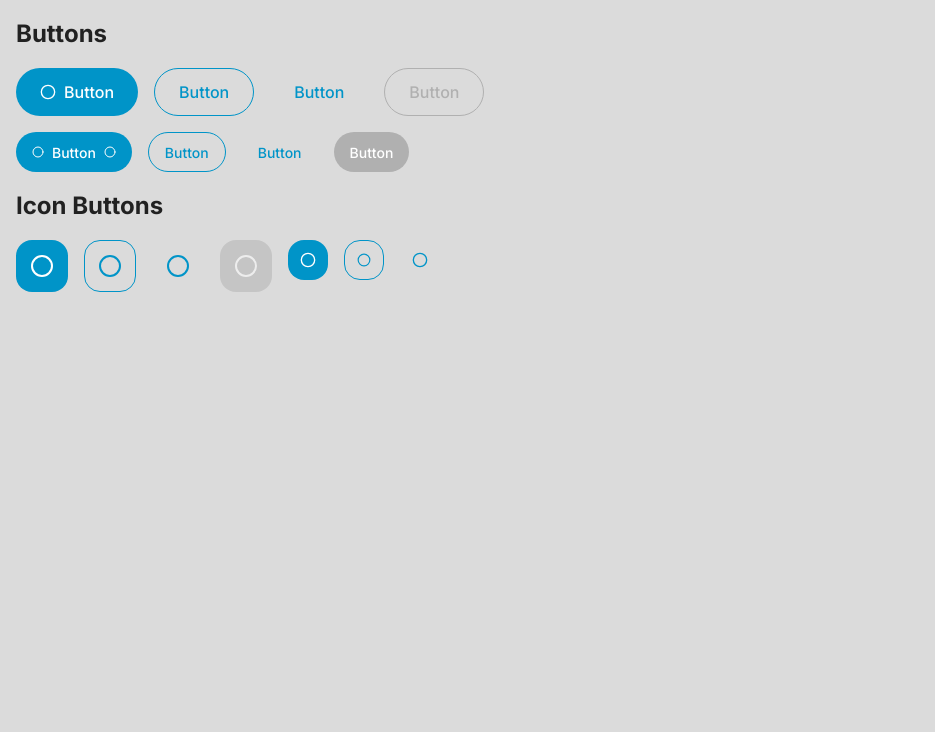
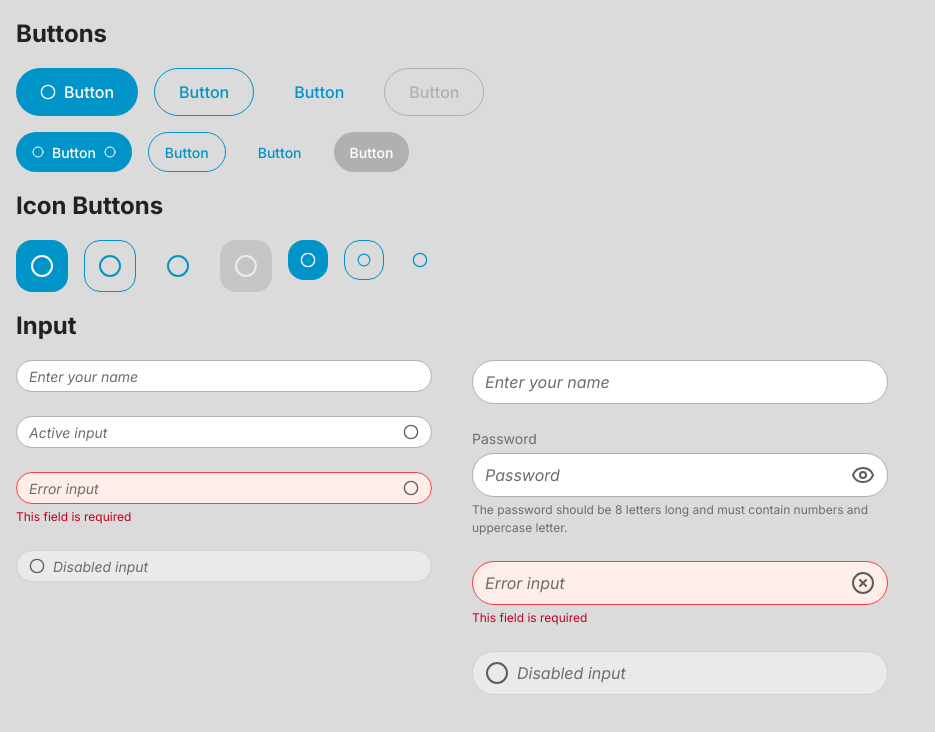
Before and after one commit to alenanish/GraduationThesis, a Next.js app: page / in a window 1280 px wide. Shown: the top 732 px of the page, without its empty margins (0-935 px from the left). Built offline with nearby package versions, Linux system fonts and the light colour scheme.

Commit message:
Implement and use input component

```diff
--- /dev/null
+++ b/app/components/ui/input.tsx
@@ -0,0 +1,190 @@
+import React, { useState, useRef, FocusEventHandler, MouseEventHandler } from 'react';
+
+interface InputProps {
+    id?: string,
+    name?: string,
+    state?: 'enabled' | 'disabled' | 'active' | 'error';
+    size?: 'S' | 'M';
+    isIconActive?: boolean;
+    leftIcon?: React.ReactNode;
+    rightIcon?: React.ReactNode;
+    placeholder?: string;
+    value?: string;
+    onChange?: (value: string) => void;
+    onFocus?: FocusEventHandler<HTMLInputElement>;
+    onBlur?: FocusEventHandler<HTMLInputElement>;
+    onClickRightIcon?: MouseEventHandler<HTMLSpanElement>;
+    onClickLeftIcon?: MouseEventHandler<HTMLSpanElement>;
+    label?: string;
+    errorText?: string;
+    helperText?: string;
+}
+
+
+const Input: React.FC<InputProps> = ({
+    id = '',
+    name = '',
+    state = 'enabled',
+    size = 'M',
+    isIconActive = false,
+    leftIcon,
+    rightIcon,
+    placeholder = 'Placeholder',
+    label = '',
+    value = '',
+    helperText = '',
+    onChange,
+    onFocus,
+    onBlur,
+    onClickRightIcon,
+    onClickLeftIcon,
+    errorText,
+
+}) => {
+    const inputRef = useRef<HTMLInputElement>(null);
+    const [isFocused, setIsFocused] = useState(false);
+    const [inputValue, setInputValue] = useState(value);
+    const [isError, setIsError] = useState(state === 'error');
+
+
+    const handleFocus: FocusEventHandler<HTMLInputElement> = (e) => {
+        setIsFocused(true);
+        if (onFocus) {
+          onFocus(e);
+        }
+      };
+
+      const handleBlur: FocusEventHandler<HTMLInputElement> = (e) => {
+        setIsFocused(false);
+        if (onBlur) {
+          onBlur(e);
+        }
+      };
+
+
+    const handleChange = (e: React.ChangeEvent<HTMLInputElement>) => {
+        setInputValue(e.target.value);
+        if(onChange){
+            onChange(e.target.value);
+        }
+    };
+
+    const handleClickRightIcon: MouseEventHandler<HTMLSpanElement> = (e) => {
+        if(isIconActive && onClickRightIcon){
+            onClickRightIcon(e);
+         }
+    }
+
+    const handleClickLeftIcon: MouseEventHandler<HTMLSpanElement> = (e) => {
+        if(isIconActive && onClickLeftIcon){
+            onClickLeftIcon(e);
+         }
+    }
+
+
+    const getContainerStyles = () => {
+        let baseStyles = 'text-white-900 py-[6px] px-3 flex items-center rounded-[32px] border transition-colors duration-200 ';
+
+        switch (state) {
+            case 'disabled':
+                baseStyles += 'bg-white-50 border-white-100 cursor-not-allowed';
+                break;
+            case 'active':
+                baseStyles += 'bg-white-0 border-white-200 focus-within:border-blue-500';
+                break;
+            case 'error':
+                baseStyles += ' animate-shake bg-red-50 border-red-500 focus-within:border-red-500  focus-within:bg-white-0';
+                break;
+            default:
+                baseStyles += 'bg-white-0 border-white-200 focus-within:border-blue-500';
+                break;
+        }
+
+        if (size === 'S') {
+            baseStyles += ' h-8';
+          } else {
+            baseStyles += ' h-11';
+          }
+
+        return baseStyles;
+    };
+
+    const getInputStyles = () => {
+      let baseStyles = ' placeholder:text-white-400 placeholder:italic outline-none w-full bg-transparent placeholder:transition-colors focus-within:placeholder:text-transparent';
+
+      if (size === 'S') {
+        baseStyles += ' placeholder:text-body-s text-body-s';
+      } else {
+        baseStyles += ' placeholder:text-body-m text-body-m';
+      }
+
+      if (state === 'disabled') {
+        baseStyles += ' cursor-not-allowed';
+      }
+
+      return baseStyles;
+    };
+
+    const getIconStyles = () => {
+        let baseStyles = 'text-white-500 ';
+
+        if (isIconActive){
+            baseStyles += ' cursor-pointer';
+        }
+
+        return baseStyles
+    }
+
+    const getLabelStyles = () => {
+        let baseStyles = 'text-white-400 mb-1 ';
+
+        if (size === 'S') {
+            baseStyles += ' text-caption';
+          } else {
+            baseStyles += ' text-body-s';
+          }
+
+        return baseStyles
+    }
+
+
+
+    return (
+        <div className={'relative' }>
+            { label && (<div className={getLabelStyles()} >
+              {label}
+            </div>)}
+            <div className={getContainerStyles()}>
+                {leftIcon && (
+                    <span className={getIconStyles() + ' mr-2 '}>
+                        {leftIcon}
+                    </span>
+                )}
+                <input
+                    ref={inputRef}
+                    type="text"
+                    value={inputValue}
+                    placeholder={placeholder}
+                    className={getInputStyles()}
+                    disabled={state === 'disabled'}
+                    onChange={handleChange}
+                    onFocus={handleFocus}
+                    onBlur={handleBlur}
+                />
+                {rightIcon && (
+                    <span className={getIconStyles() + ' ml-2 '} onClick={handleClickRightIcon}>
+                        {rightIcon}
+                    </span>
+                )}
+            </div>
+            {state === 'error' && errorText && (<div className=" text-red-700 text-caption mt-1">
+              {errorText}
+            </div>)}
+            {helperText && (<div className=" text-white-400 text-caption mt-1">
+              {helperText}
+            </div>)}
+        </div>
+    );
+};
+
+export default Input;
--- a/app/page.tsx
+++ b/app/page.tsx
@@ -1,9 +1,32 @@
-import React from 'react';
+'use client';
+
+import React, { useState } from 'react';
 import Button from './components/ui/button';
 import IconButton from './components/ui/icon_button';
-import { ArrowDownFromLine, Circle } from 'lucide-react';
+import Input from './components/ui/input';
+import { Circle, EyeIcon, EyeOff, CircleXIcon } from 'lucide-react';
+
 
 export default function Page() {
+
+  const [inputValue, setInputValue] = useState('');
+  const [isPasswordVisible, setIsPasswordVisible] = useState(false);
+  const handleTogglePasswordVisibility = () => {
+    setIsPasswordVisible(!isPasswordVisible);
+};
+
+    const handleChange = (value: string) => {
+        setInputValue(value);
+      };
+
+    const sendInfo = () => {
+        console.log('Click!');
+      };
+
+      const clearInput = () => {
+        setInputValue('');
+      };
+
   return (
   <div className="p-4 space-y-4">
     <h2 className='text-h4 font-bold text-white-900'>Buttons</h2>
@@ -34,6 +57,81 @@ export default function Page() {
         <IconButton type="secondary"  size="sm"icon={<Circle/>} />
         <IconButton type="tertiary" size="sm" icon={<Circle/>} />
     </div>
+    <h2 className='text-h4 font-bold text-white-900'>Input</h2>
+    <div className='flex flex-row space-x-10'>
+    <div className="flex flex-col space-y-6 w-1/3">
+             <Input
+                size="S"
+                placeholder="Enter your name"
+                value={inputValue}
+            />
+            <Input
+                state="active"
+                size="S"
+                placeholder="Active input"
+                rightIcon={<Circle size={16} />}
+                value={inputValue}
+                onChange={handleChange}
+            />
+            <Input
+                state="error"
+                size="S"
+                placeholder="Error input"
+                rightIcon={<Circle  size={16} />}
+                value={inputValue}
+                errorText="This field is required"
+                onChange={handleChange}
+            />
+            <Input
+                state="disabled"
+                size="S"
+                placeholder="Disabled input"
+                leftIcon={<Circle size={16} />}
+                value={inputValue}
+                onChange={handleChange}
+            />
+        </div>
+          <div className="flex flex-col space-y-6 w-1/3">
+              <Input
+                  state="enabled"
+                  size="M"
+                  placeholder="Enter your name"
+                  value={inputValue}
+                  onChange={handleChange}
+              />
+              <Input
+                  name='password'
+                  id='password'
+                  label='Password'
+                  state="active"
+                  size="M"
+                  placeholder="Password"
+                  rightIcon={isPasswordVisible ? <EyeOff size={24}/> : <EyeIcon size={24} />}
+                  isIconActive={true}
+                  onClickRightIcon={handleTogglePasswordVisibility}
+                  value={isPasswordVisible ? '********' : inputValue}
+                  helperText='The password should be 8 letters long and must contain numbers and uppercase letter.'
+                  onChange={handleChange}
+              />
+              <Input
+                  state="error"
+                  size="M"
+                  placeholder="Error input"
+                  rightIcon={<CircleXIcon  size={24} />}
+                  value={inputValue}
+                  errorText="This field is required"
+                  onChange={handleChange}
+              />
+              <Input
+                  state="disabled"
+                  size="M"
+                  placeholder="Disabled input"
+                  leftIcon={<Circle size={24} />}
+                  value={inputValue}
+                  onChange={handleChange}
+              />
+          </div>
+        </div>
   </div>
 );
 }
```
